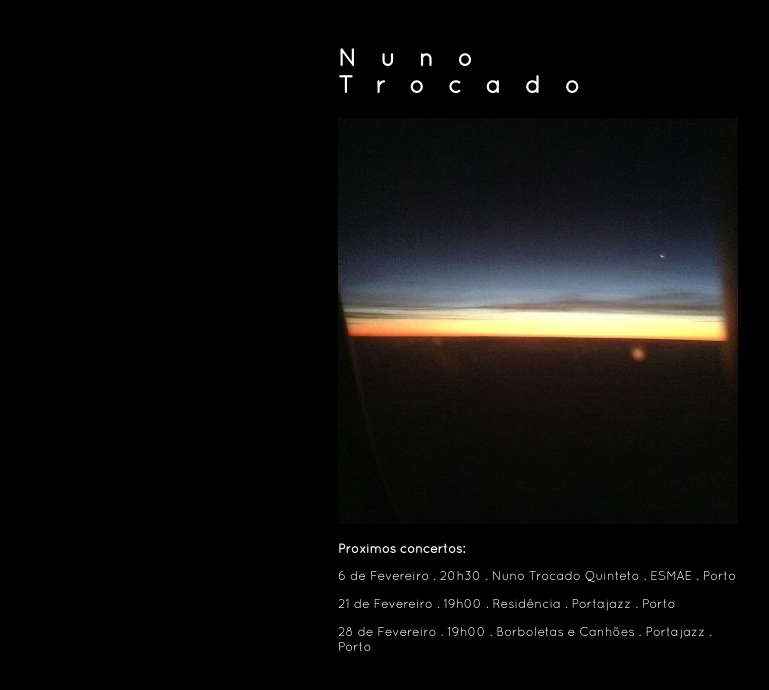
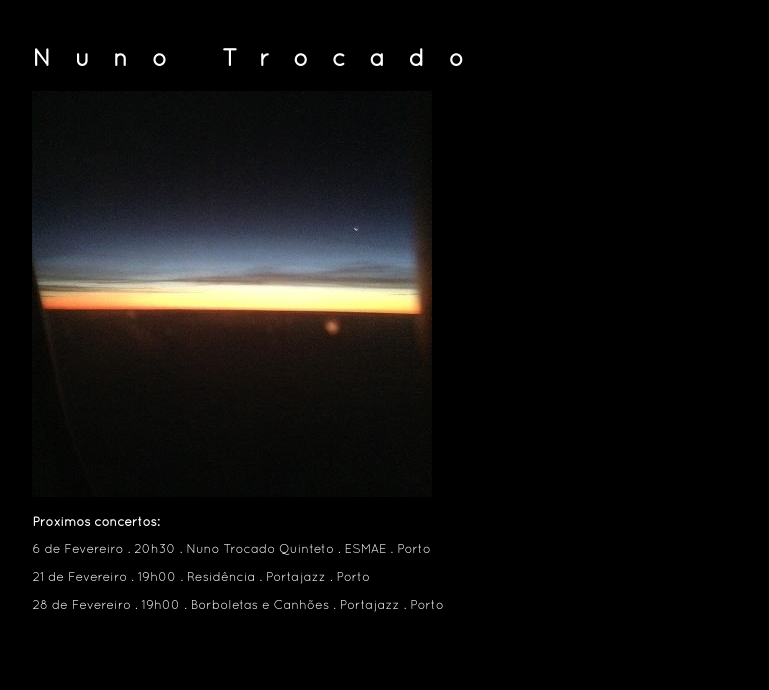
Before and after one commit to ntrocado/ntrocado.github.io, a Jekyll site: the page built from index.html, in a window 1280 px wide. Shown: the top 690 px of the page, without its empty margins (102-871 px from the left). Built offline with Jekyll 4.4.1, drawn with Linux system fonts in a browser that asks for light colours.

Commit message:
Update main.css

```diff
--- a/css/main.css
+++ b/css/main.css
@@ -10,7 +10,7 @@ section {
         padding: 1em;
 	margin-left: auto;
 	margin-right: auto;
-	width: 400px;
+	width: 80%;
 }
 @font-face {
     font-family: 'quicksandregular';
@@ -37,4 +37,12 @@ h3, p {
 h3 {
 	font-weight: bold;
 }
+img {
+	max-width: 100%;
+	height: auto;
 }
+@media \0screen {
+  img {
+  	width: auto; /* for ie 8 */
+  }
+}
```
